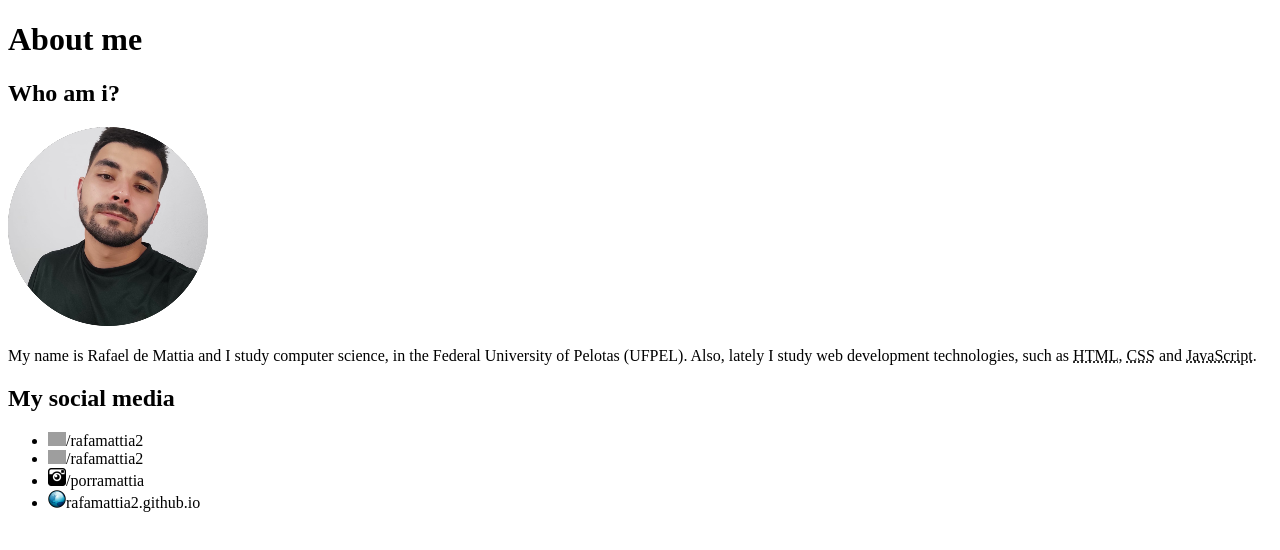
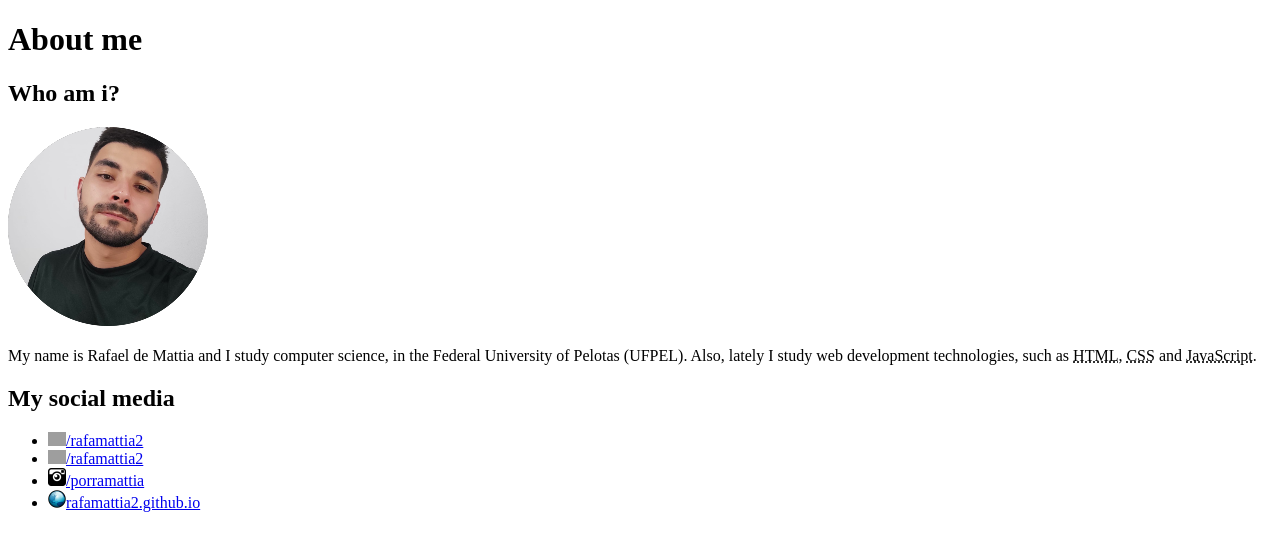
Before and after one commit to rafamattia2/CursoHTML_CSS, a plain HTML site: page Aula10/Desafios aula 10/Desafio01/index.html in a window 1280 px wide. Drawn offline with Linux system fonts and the light colour scheme; grey boxes are pictures that could not be loaded.

Commit message:
att desafio

```diff
--- a/Aula10/Desafios aula 10/Desafio01/index.html
+++ b/Aula10/Desafios aula 10/Desafio01/index.html
@@ -20,10 +20,10 @@
 
     <h2>My social media</h2>
       <ul>
-        <li><img class="icon" src="https://cdn.jsdelivr.net/gh/devicons/devicon/icons/github/github-original.svg"/>/rafamattia2</li>
-        <li><img class="icon" src="https://cdn.jsdelivr.net/gh/devicons/devicon/icons/linkedin/linkedin-plain.svg" width="18"/>/rafamattia2</li>
-        <li><img class="icon" src="insta-icon.png" alt="Ícone Instagram">/porramattia</li>
-        <li><img class="icon" src="site-icon.png" alt="Ícone site">rafamattia2.github.io</li>
+        <li><img class="icon" src="https://cdn.jsdelivr.net/gh/devicons/devicon/icons/github/github-original.svg"/><a target="_blank" href="https://github.com/rafamattia2">/rafamattia2</a></li>
+        <li><img class="icon" src="https://cdn.jsdelivr.net/gh/devicons/devicon/icons/linkedin/linkedin-plain.svg" width="18"/><a target="_blank" href="https://linkedin.com/in/rafamattia2">/rafamattia2</a></li>
+        <li><img class="icon" src="insta-icon.png" alt="Ícone Instagram"><a target="_blank" href="https://instagram.com/porramattia">/porramattia</a></li>
+        <li><img class="icon" src="site-icon.png" alt="Ícone site"><a target="_blank" href="https://rafamattia2.github.io">rafamattia2.github.io</a></li>
       </ul>
 
 </body>
```
